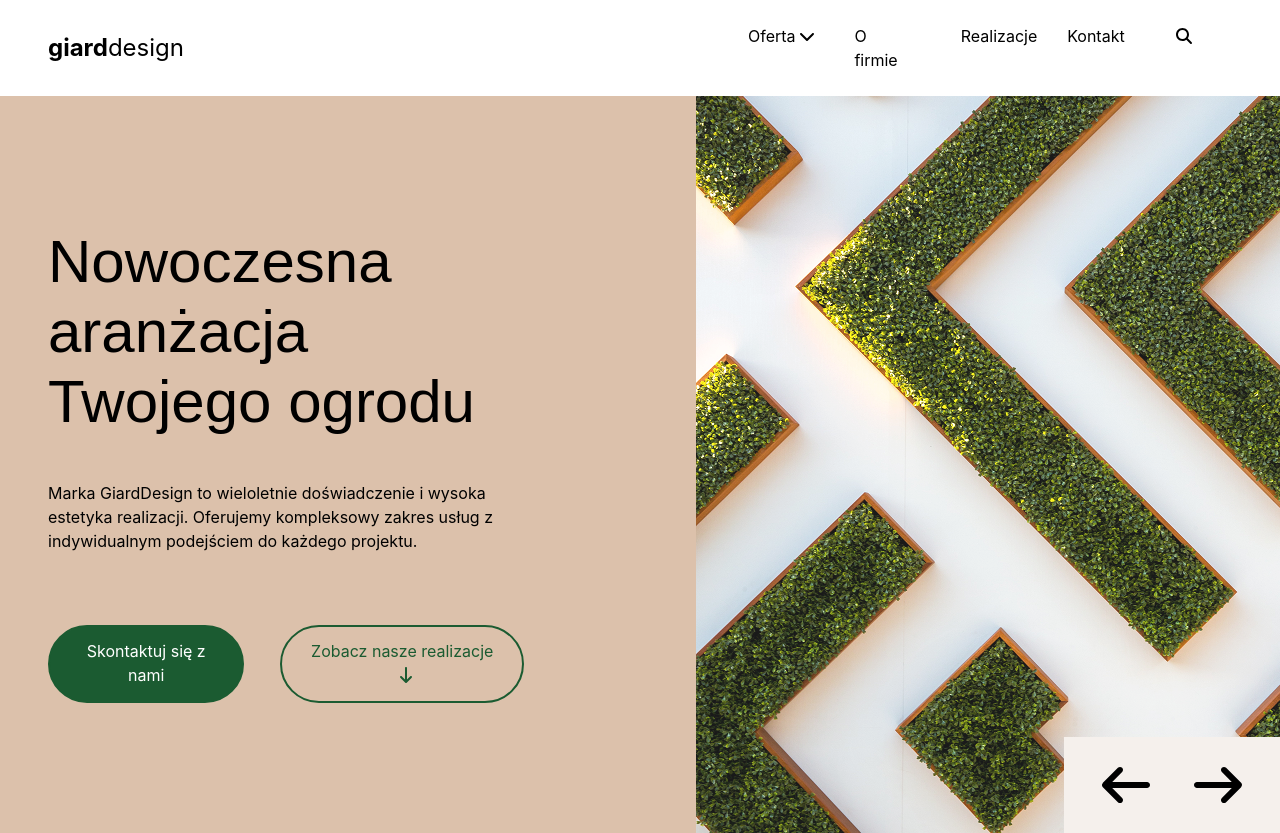
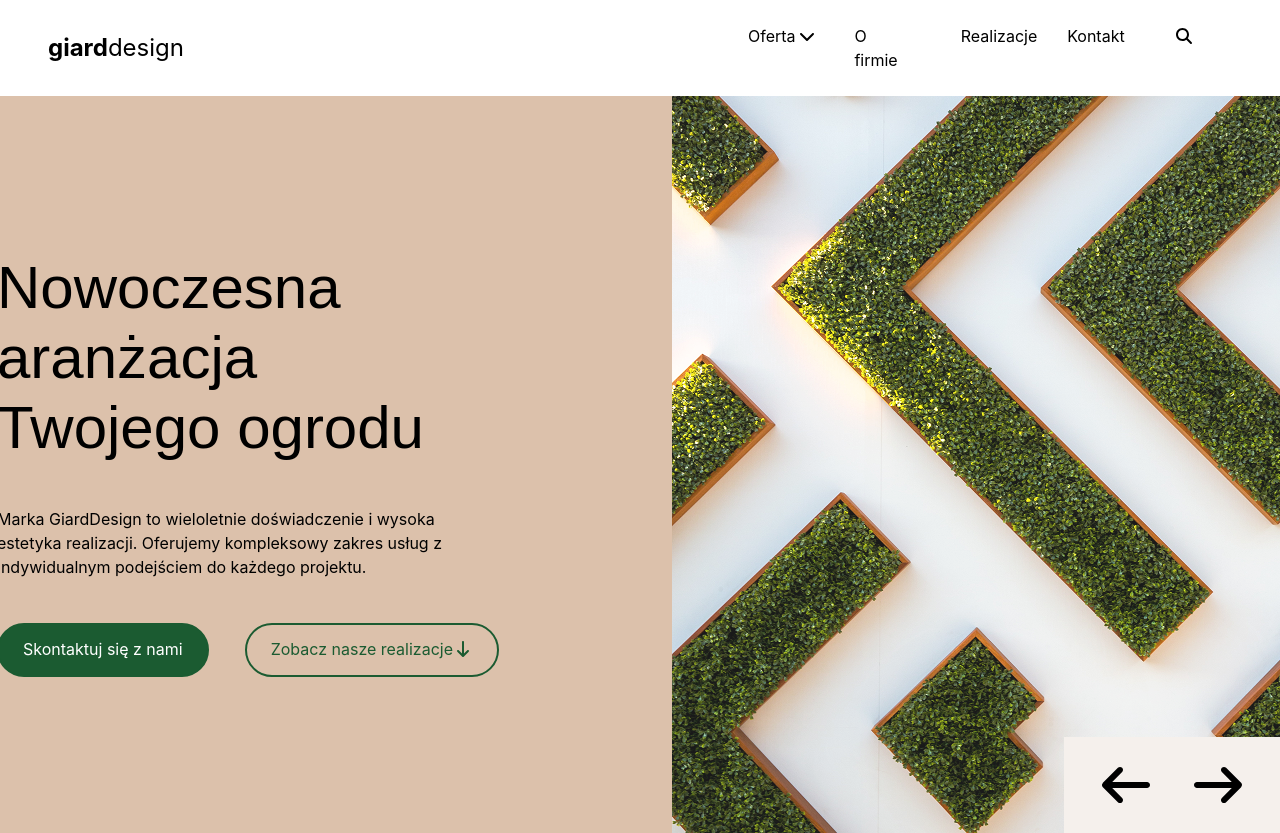
Before and after one commit to Barbedi/z_rekrutacyjne, a React (Vite) app: page / in a window 1280 px wide. Built offline with nearby package versions, Linux system fonts and the light colour scheme.

Commit message:
Update Hero section styling

```diff
--- a/package.json
+++ b/package.json
@@ -12,6 +12,7 @@
   },
   "dependencies": {
     "@fortawesome/fontawesome-svg-core": "^7.3.1",
+    "@fortawesome/free-brands-svg-icons": "^7.3.1",
     "@fortawesome/free-solid-svg-icons": "^7.3.1",
     "@fortawesome/react-fontawesome": "^3.5.0",
     "@tailwindcss/vite": "^4.3.3",
--- a/src/components/Hero.tsx
+++ b/src/components/Hero.tsx
@@ -1,43 +1,57 @@
 import { FontAwesomeIcon } from "@fortawesome/react-fontawesome";
 import photo from "../assets/Photo.png";
-import  {faArrowDown,faArrowLeft,faArrowRight} from "@fortawesome/free-solid-svg-icons";
+import {
+  faArrowDown,
+  faArrowLeft,
+  faArrowRight,
+} from "@fortawesome/free-solid-svg-icons";
 
 const Hero = () => {
   return (
-    <section className="relative grid grid-cols-12 items-center gap-16 pl-12 bg-[#DCC1AB] py-0">
-    <div className="flex flex-col col-start-1 col-span-5 gap-18 items-left">
-      <div className=" flex flex-col gap-11 ">
-        <h1 className="text-6xl text-left font-montserrat font-medium leading-17.5 max-w-md">
+    <section className="relative grid grid-cols-12 items-center gap-16 bg-[#DCC1AB] py-0 ">
+      <div className="flex flex-col col-start-1 col-span-5 items-center">
+        <div className="flex flex-col gap-11 items-start">
+          <div className="flex flex-col gap-11 max-w-md">
+            <h1 className="text-6xl text-left font-montserrat font-medium leading-17.5">
               Nowoczesna aranżacja Twojego ogrodu
             </h1>
-        <span className="text-md text-black font-inter font-normal leading-[150%] max-w-md">
+            <span className="text-md text-black font-inter font-normal leading-[150%]">
               Marka GiardDesign to wieloletnie doświadczenie i wysoka estetyka
               realizacji. Oferujemy kompleksowy zakres usług z indywidualnym
               podejściem do każdego projektu.
             </span>
           </div>
-        <div className="flex flex-row gap-9 items-left">
-          <button className="bg-[#1B5B31] text-white font-inter font-normal border-2 border-[#1B5B31] px-5.5 pt-3 pb-3.5  rounded-[200px]  hover:shadow-xl shadow-[#1B5B31] transition-colors duration-300 cursor-pointer">
+          <div className="flex items-center flex-row gap-9 whitespace-nowrap">
+            <button className="bg-[#1B5B31] text-white font-inter font-normal border-2 border-[#1B5B31] px-6 pt-3 pb-3.5 rounded-[200px] hover:shadow-xl shadow-[#1B5B31] transition-colors duration-300 cursor-pointer">
               Skontaktuj się z nami
             </button>
-          <button className="bg-transparent group border-2 border-[#1B5B31] text-[#1B5B31] font-inter font-normal px-5.5 pt-3 pb-3.5 rounded-[200px] hover:shadow-xl shadow-[#1B5B31] transition-colors duration-300 cursor-pointer">
+            <button className="bg-transparent group border-2 border-[#1B5B31] text-[#1B5B31] font-inter font-normal px-6 pt-3 pb-3.5 rounded-[200px] hover:shadow-xl shadow-[#1B5B31] transition-colors duration-300 cursor-pointer">
               Zobacz nasze realizacje
-            <FontAwesomeIcon className="ml-2 group-hover:animate-bounce duration-300" icon={faArrowDown} />
+              <FontAwesomeIcon
+                className="group-hover:animate-bounce duration-300"
+                icon={faArrowDown}
+              />
             </button>
           </div>
-
         </div>
-      <div className="col-start-7 col-span-full">
+      </div>
+      <div className="col-start-7 col-span-6">
         <div
-          className="h-184.25 w-full bg-cover object-cover object-right  "
+          className="h-184.25 w-full bg-cover object-cover object-right"
           style={{ backgroundImage: `url(${photo})` }}
         >
-            <div className="flex  flex-row gap-8 px-8 py-6 absolute bottom-0 right-0 bg-[#F5F0EC]">
-                <div className=" justify-center items-center flex">
-                    <FontAwesomeIcon className="text-black  text-5xl" icon={faArrowLeft} />
+          <div className="flex flex-row gap-8 px-8 py-6 absolute bottom-0 right-0 bg-[#F5F0EC]">
+            <div className="justify-center items-center flex">
+              <FontAwesomeIcon
+                className="text-black text-5xl"
+                icon={faArrowLeft}
+              />
             </div>
-                <div className=" justify-center items-center flex">
-                    <FontAwesomeIcon className="text-black  text-5xl" icon={faArrowRight} />
+            <div className="justify-center items-center flex">
+              <FontAwesomeIcon
+                className="text-black text-5xl"
+                icon={faArrowRight}
+              />
             </div>
           </div>
         </div>
```
Also changed, not shown: 1 other file (tests, documents, lock files or other folders). Lines whose indentation alone changed are shown as unchanged.
